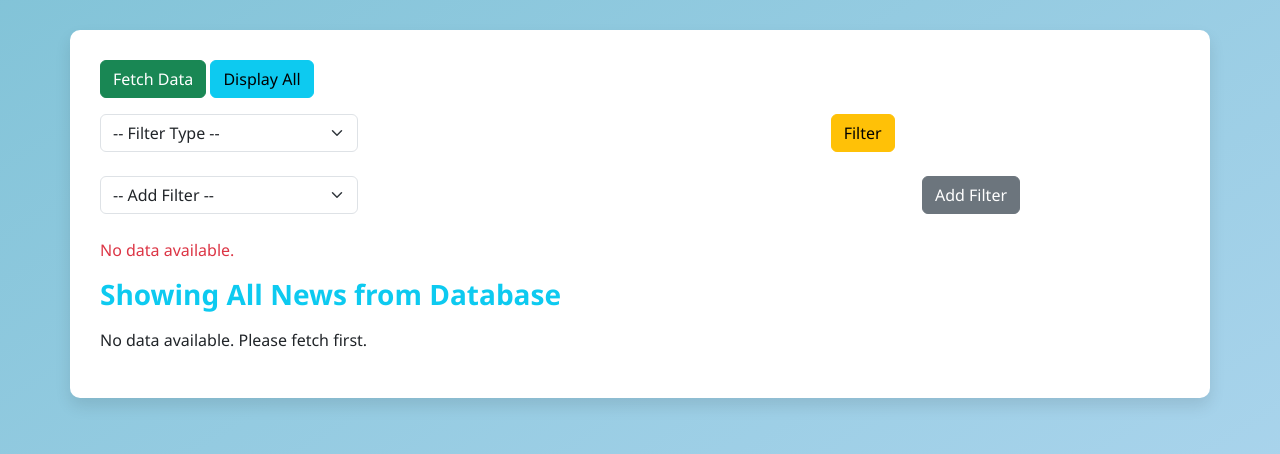
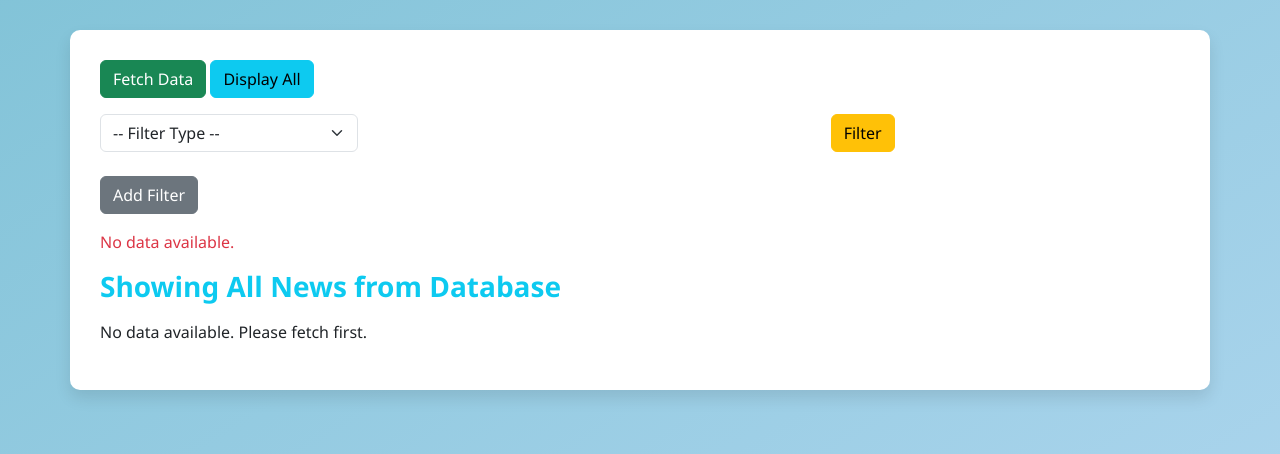
Before and after one commit to DhrRas/newapp1, a Flask app: page /details in a window 1280 px wide. Shown: the part 56-510 px from the top of the page. Run offline with Flask 3, Linux system fonts and the light colour scheme.

Commit message:
update app.py, display.html

```diff
--- a/app.py
+++ b/app.py
@@ -211,23 +211,21 @@ def home():
                     message = f'Database Error: {err}'
 
      elif request.method == 'POST' and 'filter_combined' in request.form:
-                    filter_combo = request.form.get('filter_combo')
-                    val1 = request.form.get('value1')
-                    val2 = request.form.get('value2')
+                    filter_type = request.form.get('filter_type')
+                    filter_input = request.form.get('filter_input')
+                    second_filter_type = request.form.get('second_filter_type')
+                    second_filter_input = request.form.get('second-filter_input')
 
-                    if filter_combo and val1 and val2:
+                    if filter_type  and filter_input and second_filter_type and second_filter_input:
                          try:
-                              if filter_combo == 'keyword_source':
-                                   mycursor.execute('Select * from test1 where title LIKE %s AND source LIKE %s', (f'%{val1}%', f'%{val2}%'))
+                              if filter_type == 'source' and second_filter_type == 'date':
+                                   mycursor.execute('Select * from test1 where source LIKE %s AND PublishedDate LIKE %s', (f'%{filter_input}%', f'%{second_filter_input}%'))
 
-                              elif filter_combo == 'source_date':
-                                   mycursor.execute('select * from test1 where source LIKE %s AND PublishedDate LIKE %s', (f'%{val1}%', f'%{val2}%'))
-
-                              elif filter_combo == 'date_keyword':
-                                   mycursor.execute('select * from test1 where PublishedDate LIKE %s AND title LIKE %s', (f'%{val1}%', f'%{val2}%'))
+                              elif filter_type == 'keywords' and second_filter_type == 'source':
+                                   mycursor.execute('select * from test1 where title LIKE %s AND  LIKE %s', (f'%{filter_input}%', f'%{second_filter_input}%'))
 
                               inserted_data = mycursor.fetchall()
-                              message = f"Showing results for combined Filter '{filter_combo}'" if inserted_data else 'No results found for combined filter.'
+                              message = f"Showing results for combined Filter '{filter_input}'and '{second_filter_input}'" if inserted_data else 'No results found for combined filter.'
                          except mysql.connector.Error as err:
                               message = f'Database Error: {err}'
 
--- a/templates/display.html
+++ b/templates/display.html
@@ -37,25 +37,26 @@
         </div>
     </form>
 
-    <form action="/details" method="POST" class="row g-3 mb-4">
-        <input type="hidden" name="filter_combined" value="1">
+    <div class="mb-3">
+        <button type="button" class="btn btn-secondary" id="add-filter-btn" onclick="showSecondFilter()">Add Filter</button>
+    </div>
+
+    <form action="/details" method="POST" id="second-filter-form" class="row g-3 mb-4" style="display:none;">
         <div class="col-md-3">
-            <select name="filter_combo" class="form-select" id="combined-filter" onchange="updateCombined()">
-                <option value="">-- Add Filter --</option>
-                <option value="keyword_source">Keyword + Source</option>
-                <option value="source_date">Source + Date</option>
-                <option value="date_keyword">Date + Keyword</option>
+            <select name="second_filter_type" class="form-select"  onchange="updateSecondFilterPlaceholder()" id="second-filter-select">
+                <option value="">-- Filter Type --</option>
+                <option value="keyword_source">Keyword </option>
+                <option value="source_date">Source</option>
+                <option value="date_keyword">Date</option>
             </select>
         </div>
-        <div class="col-md-3">
-            <input type="text" name="value1" id="val1" class="form-control" placeholder="First value" style="display:none;" />
-        </div>
-        <div class="col-md-3">
-            <input type="text" name="value2" id="val2" class="form-control" placeholder="Second value" style="display:none;" />
+        <div class="col-md-5">
+            <input type="text" name="second_filter_input" id="second-filter-input" class="form-control" placeholder="First value" style="display:none;" />
         </div>
         <div class="col-md-2">
-            <button type="submit" name="filter_combined" class="btn btn-secondary">Add Filter</button>
+            <button type="submit" name="apply_filters" class="btn btn-primary">Apply Filters </button>
         </div>
+
     </form>
 
     {% if message %}
@@ -103,28 +104,17 @@ function updatePlaceholder() {
     input.style.display = select.value ? 'inline' : 'none';
 }
 
-function updateCombined() {
-    const combo = document.getElementById('combined-filter').value;
-    const val1 = document.getElementById('val1');
-    const val2 = document.getElementById('val2');
-    if (combo) {
-        val1.style.display = 'inline';
-        val2.style.display = 'inline';
+function updateSecondFilterPlaceholder() {
+    const select = document.getElementById('second-filter-select');
+    const input = document.getElementById('second-filter-input');
+    input.style.display = select.value ? 'inline': 'none';
+}
 
-        if (combo === 'keyword_source') {
-            val1.placeholder = "Enter Keyword";
-            val2.placeholder = "Enter Source";
-        } else if (combo === 'source_date') {
-            val1.placeholder = "Enter Source";
-            val2.placeholder = "Enter Date";
-        } else if (combo === 'date_keyword') {
-            val1.placeholder = "Enter Date";
-            val2.placeholder = "Enter Keyword";
-        }
-    } else {
-        val1.style.display = 'none';
-        val2.style.display = 'none';
-    }
+function showSecondFilter() {
+    const secondFilterForm = document.getElementById('second-filter-form');
+    secondFilterForm.style.display = 'block';
+    const addButton = document.getElementById('add-filter-btn');
+    addButton.style.display = 'none';
 }
 </script>
 {% endblock %}
```
